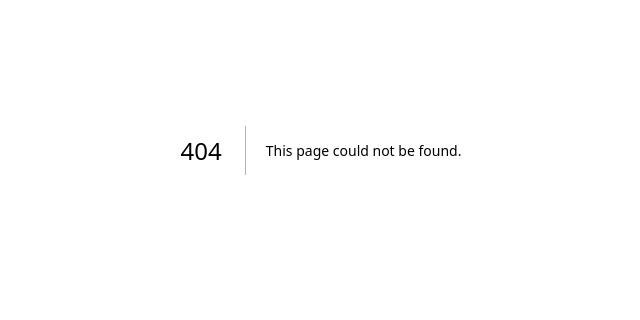
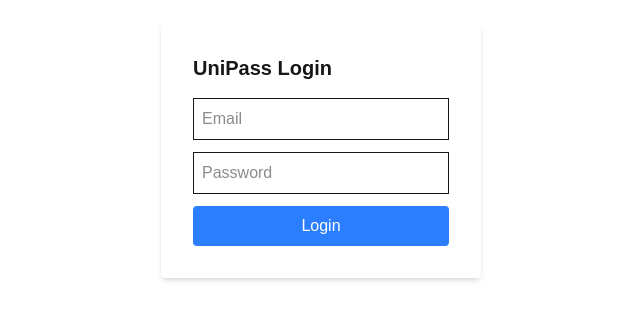
Before and after one commit to Caique7k/unipass, a Next.js app in the folder frontend/: page /login in a window 1280 px wide. Before the commit this address had no page. Shown: the part 250-570 px from the top of the page, without its empty margins (319-959 px from the left). Built offline with nearby package versions, Linux system fonts and the light colour scheme.

Commit message:
feat: implement login and dashboard pages with authentication functionality

```diff
--- a/frontend/package.json
+++ b/frontend/package.json
@@ -9,6 +9,7 @@
     "lint": "eslint"
   },
   "dependencies": {
+    "axios": "^1.13.6",
     "next": "16.1.6",
     "react": "19.2.3",
     "react-dom": "19.2.3"
--- /dev/null
+++ b/frontend/src/app/dashboard/page.tsx
@@ -0,0 +1,8 @@
+export default function Dashboard() {
+  return (
+    <div className="p-10">
+      <h1 className="text-2xl font-bold">Dashboard</h1>
+      <p>Welcome to UniPass</p>
+    </div>
+  );
+}
--- /dev/null
+++ b/frontend/src/app/login/page.tsx
@@ -0,0 +1,64 @@
+"use client";
+
+import { useState } from "react";
+import { api } from "@/services/api";
+import { useRouter } from "next/navigation";
+
+export default function LoginPage() {
+  const router = useRouter();
+
+  const [email, setEmail] = useState("");
+  const [password, setPassword] = useState("");
+
+  async function handleLogin(e: React.FormEvent) {
+    e.preventDefault();
+
+    try {
+      const response = await api.post("/auth/login", {
+        email,
+        password,
+      });
+
+      const { access_token } = response.data;
+
+      localStorage.setItem("token", access_token);
+
+      router.push("/dashboard");
+    } catch (error) {
+      alert("Invalid credentials");
+    }
+  }
+
+  return (
+    <div className="flex h-screen items-center justify-center">
+      <form
+        onSubmit={handleLogin}
+        className="bg-white p-8 rounded shadow-md w-80"
+      >
+        <h1 className="text-xl mb-4 font-bold">UniPass Login</h1>
+
+        <input
+          className="border w-full mb-3 p-2"
+          placeholder="Email"
+          value={email}
+          onChange={(e) => setEmail(e.target.value)}
+        />
+
+        <input
+          className="border w-full mb-3 p-2"
+          type="password"
+          placeholder="Password"
+          value={password}
+          onChange={(e) => setPassword(e.target.value)}
+        />
+
+        <button
+          className="bg-blue-500 text-white w-full p-2 rounded"
+          type="submit"
+        >
+          Login
+        </button>
+      </form>
+    </div>
+  );
+}
--- /dev/null
+++ b/frontend/src/services/api.ts
@@ -0,0 +1,5 @@
+import axios from "axios";
+
+export const api = axios.create({
+  baseURL: "http://localhost:3000",
+});
```
Also changed, not shown: 2 other files (tests, documents, lock files or other folders).
